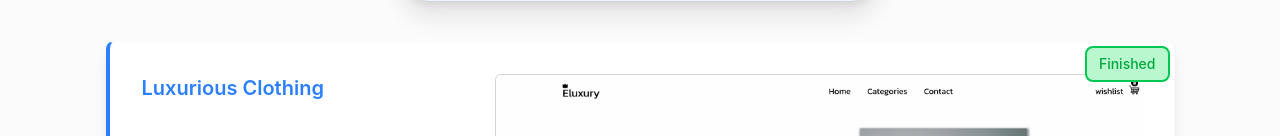
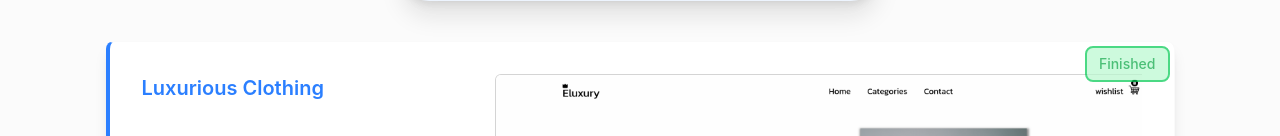
Before and after one commit to baldwin-sudo/portfolio_v3, a React (Vite) app: page / in a window 1280 px wide. Shown: the part 1171-1307 px from the top of the page. Built offline with nearby package versions, Linux system fonts and the light colour scheme; some icons are missing.

Commit message:
test dark

```diff
--- a/src/components/About.jsx
+++ b/src/components/About.jsx
@@ -11,7 +11,7 @@ const About = forwardRef((props, ref) => {
   return (
     <div
       ref={ref}
-      className="relative z-1  h-fit min-h-screen sm:h-screen pt-25    sm:pb-0 lg:min-h-150  bg-blue-300/30 w-full  flex flex-col  justify-center gap-5   lg:gap-5 lg:justify-around  px-10 "
+      className="relative z-1  h-fit min-h-screen sm:h-screen pt-25    sm:pb-0 lg:min-h-150  bg-gray-600/30 w-full  flex flex-col  justify-center gap-5   lg:gap-5 lg:justify-around  px-10 "
       //style={{ background: "radial-gradient(circle, #9cbbff, #3877ff)" }}
     >
       <div
--- a/src/components/Particles.jsx
+++ b/src/components/Particles.jsx
@@ -55,10 +55,10 @@ export default function ParticlesBackground() {
       },
       particles: {
         color: {
-          value: "#155efc",
+          value: "#000000",
         },
         links: {
-          color: "#6f9cfc",
+          color: "#999999",
           distance: 150,
           enable: true,
           opacity: 0.5,
--- a/src/components/ProjectCard.jsx
+++ b/src/components/ProjectCard.jsx
@@ -35,7 +35,7 @@ export default function ProjectCard({ project }) {
     <div className="project-card-overlay relative shadow-lg bg-white hover:shadow-xl  p-4 lg:p-8 rounded-lg  border-1 border-l-4 border-l-blue-500 border-neutral-50 transition-all duration-100 ">
       <div
         className={clsx(
-          "absolute top-0 right-0 px-3 py-1.5 rounded-lg text-xs lg:text-sm font-light sm:font-medium z-50 capitalize mr-1 mt-1 border-2",
+          "absolute top-0 opacity-70 right-0 px-3 py-1.5 rounded-lg text-xs lg:text-sm font-light sm:font-medium z-50 capitalize mr-1 mt-1 border-2",
           stateColors[state].bg,
           stateColors[state].text,
           stateColors[state].border
```
